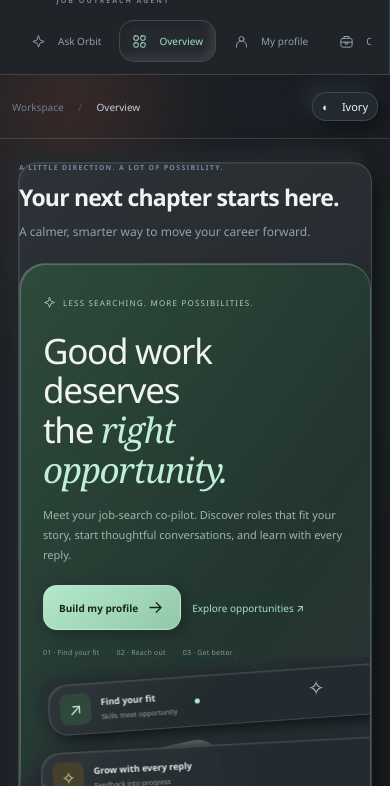
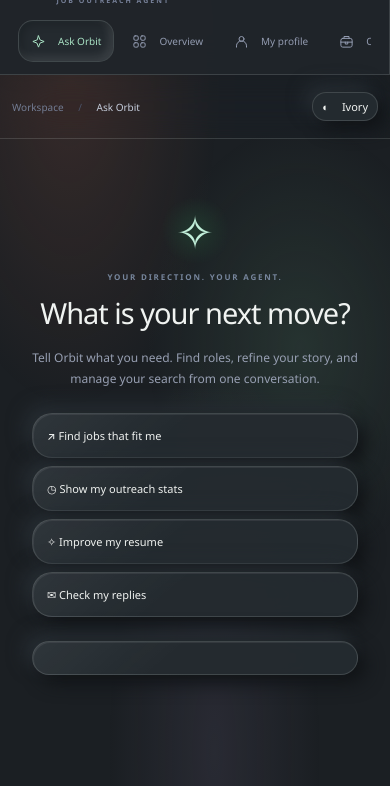
Before and after one commit to AyushKJha/orbit-job-agent, a website: page public/index.html in a window 390 px wide. Shown: the part 58-844 px from the top of the page. Drawn offline with Linux system fonts and the light colour scheme; no server answers.

Commit message:
Revert "Open Orbit on the populated dashboard"
This reverts commit 4f4cf2196cedf644763a4a1113c5a9d0465afa64.

```diff
--- a/public/index.html
+++ b/public/index.html
@@ -1,10 +1,10 @@
 <!doctype html>
 <html lang="en"><head><meta charset="utf-8"><meta name="viewport" content="width=device-width,initial-scale=1"><meta name="theme-color" content="#1b1f23"><title>Orbit · Your job-search agent</title><script>try{if(localStorage.getItem('orbit-theme')==='ivory')document.documentElement.dataset.theme='ivory'}catch{}</script><link rel="stylesheet" href="/style.css"></head>
 <body><a class="skip-link" href="#mainContent">Skip to workspace</a><svg class="sprite" aria-hidden="true"><defs><symbol id="spark" viewBox="0 0 24 24"><path d="m12 3 2.5 6.5L21 12l-6.5 2.5L12 21l-2.5-6.5L3 12l6.5-2.5Z"/></symbol><symbol id="grid" viewBox="0 0 24 24"><rect x="3" y="3" width="7" height="7" rx="2"/><rect x="14" y="3" width="7" height="7" rx="2"/><rect x="3" y="14" width="7" height="7" rx="2"/><rect x="14" y="14" width="7" height="7" rx="2"/></symbol><symbol id="person" viewBox="0 0 24 24"><circle cx="12" cy="8" r="4"/><path d="M4 21v-2a8 8 0 0 1 16 0v2"/></symbol><symbol id="briefcase" viewBox="0 0 24 24"><rect x="3" y="7" width="18" height="14" rx="3"/><path d="M8 7V4h8v3M3 13h18M10 13v3h4v-3"/></symbol><symbol id="mail" viewBox="0 0 24 24"><rect x="3" y="5" width="18" height="14" rx="3"/><path d="m3 7 9 7 9-7"/></symbol><symbol id="chat" viewBox="0 0 24 24"><path d="M21 11a9 9 0 0 1-9 9H4l-2 2V11a9 9 0 0 1 19 0Z"/><path d="M7 10h10M7 14h6"/></symbol><symbol id="sliders" viewBox="0 0 24 24"><path d="M4 7h16M4 17h16"/><circle cx="9" cy="7" r="3"/><circle cx="16" cy="17" r="3"/></symbol><symbol id="arrow" viewBox="0 0 24 24"><path d="M5 12h14m-6-6 6 6-6 6"/></symbol></defs></svg>
-<aside class="sidebar"><a class="brand" href="/"><span class="brandmark">◎</span><span>orbit<span class="brandcaption">JOB OUTREACH AGENT</span></span></a><p class="navlabel">WORKSPACE</p><nav aria-label="App sections"><button data-tab="assistant"><svg><use href="#spark"/></svg>Ask Orbit</button><button data-tab="overview" class="active" aria-current="page"><svg><use href="#grid"/></svg>Overview</button><button data-tab="profile"><svg><use href="#person"/></svg>My profile</button><button data-tab="jobs"><svg><use href="#briefcase"/></svg>Opportunities<span id="navJobCount" class="navcount">0</span></button><button data-tab="drafts"><svg><use href="#mail"/></svg>Drafts & approval</button><button data-tab="replies"><svg><use href="#chat"/></svg>Replies</button><button data-tab="feedback"><svg><use href="#spark"/></svg>Growth insights</button><button data-tab="setup"><svg><use href="#sliders"/></svg>Settings</button></nav><div class="sidebarbottom"><span class="live-dot"></span>Your approval. Every send.<p>Your agent finds the possibilities.<br>You make the decisions.</p></div><div class="userchip"><span id="avatar" class="avatar">Y</span><div><b id="userName">Your workspace</b><span>Personal account</span></div></div></aside>
-<div class="workspace"><header><div class="breadcrumb">Workspace <span>/</span> <b id="pageTitle">Overview</b></div><div class="header-actions"><div id="connection"></div><button id="themeToggle" type="button" aria-label="Switch to Ivory theme">◐ <span>Ivory</span></button><button id="logoutButton" hidden>Sign out</button></div></header><main id="mainContent" tabindex="-1">
+<aside class="sidebar"><a class="brand" href="/"><span class="brandmark">◎</span><span>orbit<span class="brandcaption">JOB OUTREACH AGENT</span></span></a><p class="navlabel">WORKSPACE</p><nav aria-label="App sections"><button data-tab="assistant" class="active" aria-current="page"><svg><use href="#spark"/></svg>Ask Orbit</button><button data-tab="overview"><svg><use href="#grid"/></svg>Overview</button><button data-tab="profile"><svg><use href="#person"/></svg>My profile</button><button data-tab="jobs"><svg><use href="#briefcase"/></svg>Opportunities<span id="navJobCount" class="navcount">0</span></button><button data-tab="drafts"><svg><use href="#mail"/></svg>Drafts & approval</button><button data-tab="replies"><svg><use href="#chat"/></svg>Replies</button><button data-tab="feedback"><svg><use href="#spark"/></svg>Growth insights</button><button data-tab="setup"><svg><use href="#sliders"/></svg>Settings</button></nav><div class="sidebarbottom"><span class="live-dot"></span>Your approval. Every send.<p>Your agent finds the possibilities.<br>You make the decisions.</p></div><div class="userchip"><span id="avatar" class="avatar">Y</span><div><b id="userName">Your workspace</b><span>Personal account</span></div></div></aside>
+<div class="workspace"><header><div class="breadcrumb">Workspace <span>/</span> <b id="pageTitle">Ask Orbit</b></div><div class="header-actions"><div id="connection"></div><button id="themeToggle" type="button" aria-label="Switch to Ivory theme">◐ <span>Ivory</span></button><button id="logoutButton" hidden>Sign out</button></div></header><main id="mainContent" tabindex="-1">
 <div id="notice" role="status" aria-live="polite"></div>
-<section id="assistant" class="panel assistant-panel"><div class="assistant-intro"><span class="assistant-star">✧</span><p class="eyebrow">YOUR DIRECTION. YOUR AGENT.</p><h1>What is your next move?</h1><p class="muted">Tell Orbit what you need. Find roles, refine your story, and manage your search from one conversation.</p><div class="prompt-suggestions"><button data-prompt="Find relevant jobs for my profile">↗ Find jobs that fit me</button><button data-prompt="Show my stats">◷ Show my outreach stats</button><button data-prompt="Review my resume">✧ Improve my resume</button><button data-prompt="Check my replies">✉ Check my replies</button></div></div><div id="assistantReadiness" class="readiness" aria-label="Workspace readiness"></div><div id="chatThread" class="chat-thread" aria-live="polite"></div><div id="taskStatus" role="status"></div></section><section id="overview" class="panel overview active"><div class="welcome"><div><p class="eyebrow">A LITTLE DIRECTION. A LOT OF POSSIBILITY.</p><h1 id="greeting">Your next chapter starts here.</h1><p class="muted">A calmer, smarter way to move your career forward.</p></div><span class="workspacebadge"><span class="live-dot"></span>YOUR PERSONAL JOB AGENT</span></div>
+<section id="assistant" class="panel assistant-panel active"><div class="assistant-intro"><span class="assistant-star">✧</span><p class="eyebrow">YOUR DIRECTION. YOUR AGENT.</p><h1>What is your next move?</h1><p class="muted">Tell Orbit what you need. Find roles, refine your story, and manage your search from one conversation.</p><div class="prompt-suggestions"><button data-prompt="Find relevant jobs for my profile">↗ Find jobs that fit me</button><button data-prompt="Show my stats">◷ Show my outreach stats</button><button data-prompt="Review my resume">✧ Improve my resume</button><button data-prompt="Check my replies">✉ Check my replies</button></div></div><div id="assistantReadiness" class="readiness" aria-label="Workspace readiness"></div><div id="chatThread" class="chat-thread" aria-live="polite"></div><div id="taskStatus" role="status"></div></section><section id="overview" class="panel overview"><div class="welcome"><div><p class="eyebrow">A LITTLE DIRECTION. A LOT OF POSSIBILITY.</p><h1 id="greeting">Your next chapter starts here.</h1><p class="muted">A calmer, smarter way to move your career forward.</p></div><span class="workspacebadge"><span class="live-dot"></span>YOUR PERSONAL JOB AGENT</span></div>
 <div class="hero"><div class="hero-content"><span class="hero-label"><svg><use href="#spark"/></svg> LESS SEARCHING. MORE POSSIBILITIES.</span><h2>Good work deserves<br>the <em>right opportunity.</em></h2><p>Meet your job-search co-pilot. Discover roles that fit your story, start thoughtful conversations, and learn with every reply.</p><div class="hero-actions"><button class="primary" data-tab="profile">Build my profile <svg><use href="#arrow"/></svg></button><button class="textbutton" data-tab="jobs">Explore opportunities ↗</button></div><div class="hero-foot"><span>01 · Find your fit</span><span>02 · Reach out</span><span>03 · Get better</span></div></div><div class="hero-art" aria-hidden="true"><div class="orbit-ring ring-one"></div><div class="orbit-ring ring-two"></div><div class="orb"><svg><use href="#spark"/></svg></div><div class="floating-note note-one"><span class="mini-icon">↗</span><div><b>Find your fit</b><small>Skills meet opportunity</small></div><span class="tiny-dot"></span></div><div class="floating-note note-two"><span class="mini-icon purple">✉</span><div><b>Make it personal</b><small>Thoughtful, approved outreach</small></div></div><div class="floating-note note-three"><span class="mini-icon gold">✧</span><div><b>Grow with every reply</b><small>Feedback into progress</small></div></div><span class="star star-one">✧</span><span class="star star-two">+</span></div></div>
 <div class="sectionhead compact"><h2>Your search, at a glance</h2><span class="metadata">Real numbers. Clear next steps.</span></div><section id="stats" class="stats" aria-label="Outreach statistics"></section>
 <div class="overview-grid"><section class="automation-card"><div class="sectionhead"><div><span class="eyebrow mint">WORKING FOR YOUR NEXT CHAPTER</span><h2>Wake up to new possibilities.</h2></div><label class="switch"><input id="dailyToggle" type="checkbox" aria-label="Daily job discovery"><span class="switch-track"></span></label></div><p class="muted">Your agent searches for fresh roles every day, skips saved listings, and puts the strongest matches first.</p><div class="schedule-row"><span class="mini-icon">◷</span><div><b id="dailySchedule">Every day at 09:00</b><small id="dailyStatus">Waiting for your profile</small></div><span id="dailyBadge" class="badge">Daily mode</span></div><div class="actions"><button data-tab="setup">Adjust schedule</button><button id="runDailyNow" class="textbutton">Run a search now ↗</button></div><p class="fine">Keep the app running for daily discovery. Local AI requires the owner’s computer to stay awake. Email always waits for your approval.</p></section><section class="next-card"><span class="eyebrow">YOUR NEXT MOVE</span><h2>Give your agent a head start.</h2><p class="muted">A stronger profile makes every match more meaningful.</p><div id="onboarding"></div><button data-tab="profile" class="textbutton">Complete my profile <svg><use href="#arrow"/></svg></button></section></div>
```
Also changed, not shown: test/ui-intro.test.mjs (+0 -3 lines), CHANGELOG.md.
